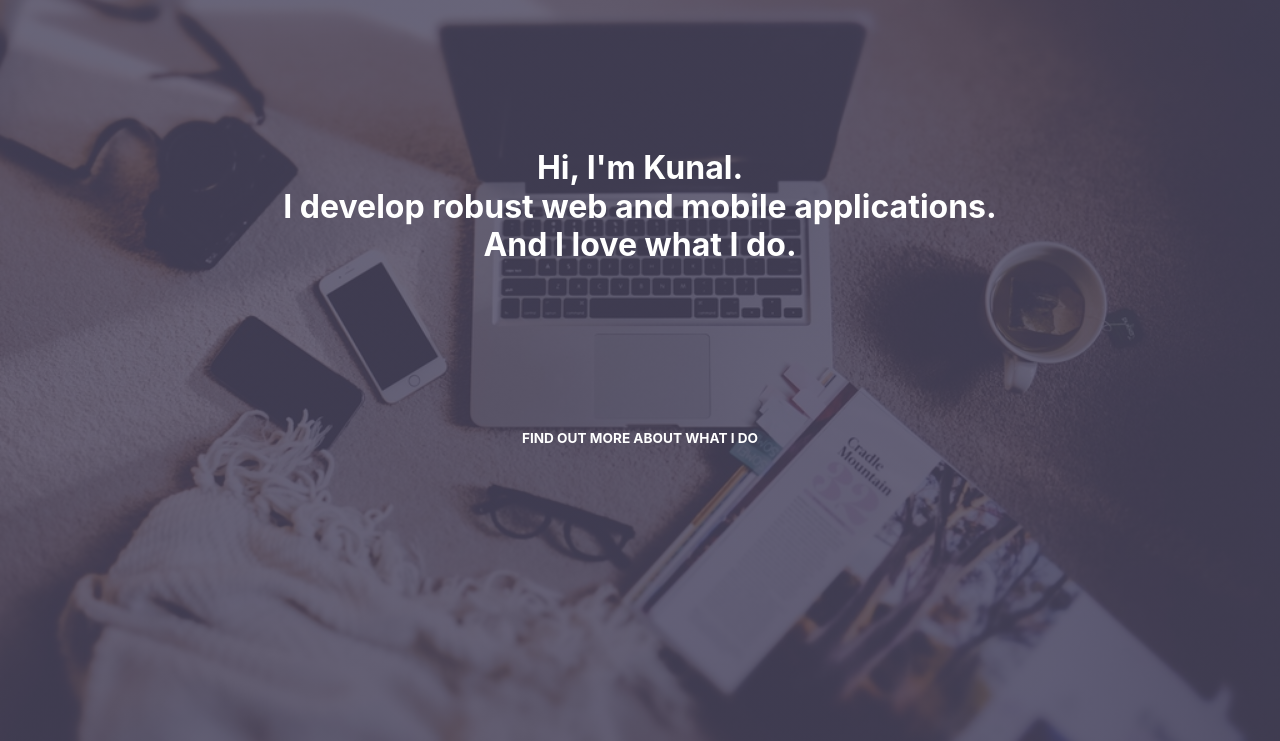
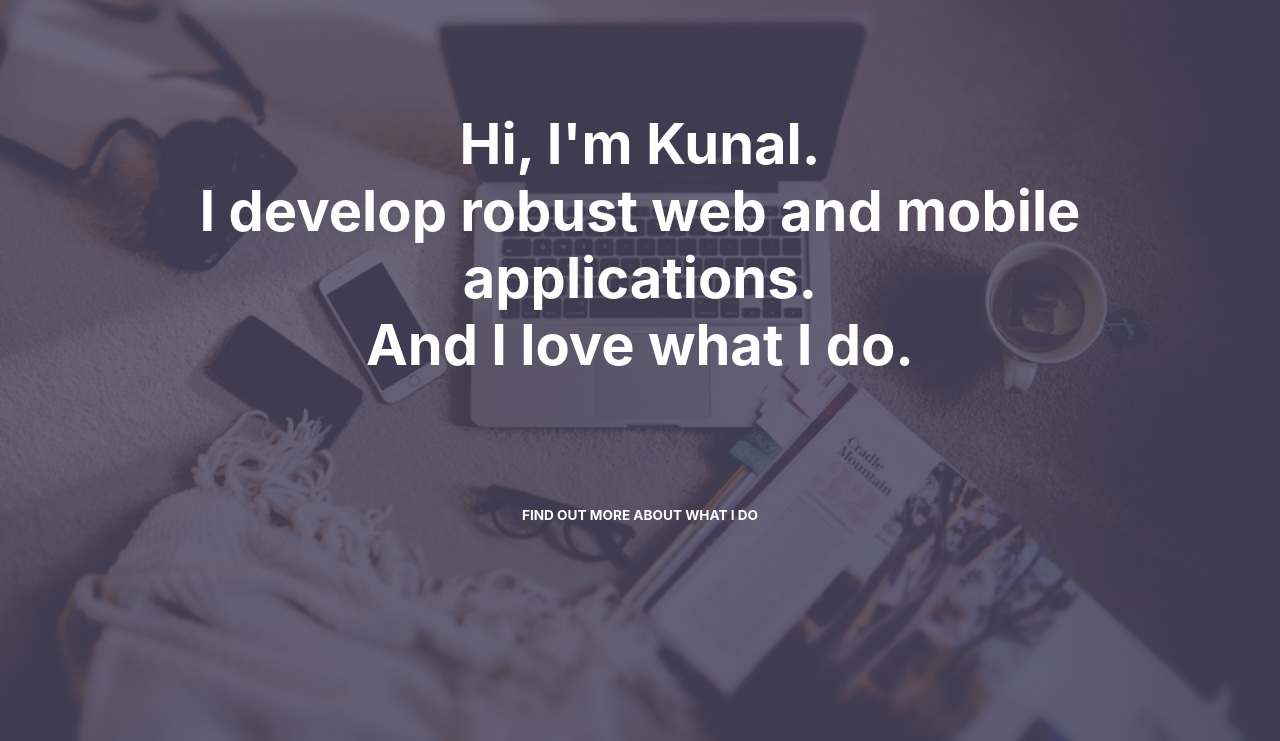
Before and after one commit to kunxlv/ikunalv.github.io, a website with bundled scripts: page index.html in a window 1280 px wide. Shown: the part 59-800 px from the top of the page. Built offline with nearby package versions, Linux system fonts and the light colour scheme.

Commit message:
Update index.html

```diff
--- a/index.html
+++ b/index.html
@@ -58,7 +58,7 @@
     <div class="container h-100">
       <div class="row h-100 align-items-center justify-content-center text-center">
         <div class="col-lg-10 align-self-center">
-          <h2 class="text-white font-weight-bold">Hi, I'm Kunal.<br/> I develop robust web and mobile applications.<br/> And I love what I do.</h2>
+          <h1 class="text-white font-weight-bold">Hi, I'm Kunal.<br/> I develop robust web and mobile applications.<br/> And I love what I do.</h1>
 
         </div>
          <div class="col-lg-8 align-self-baseline">
```
